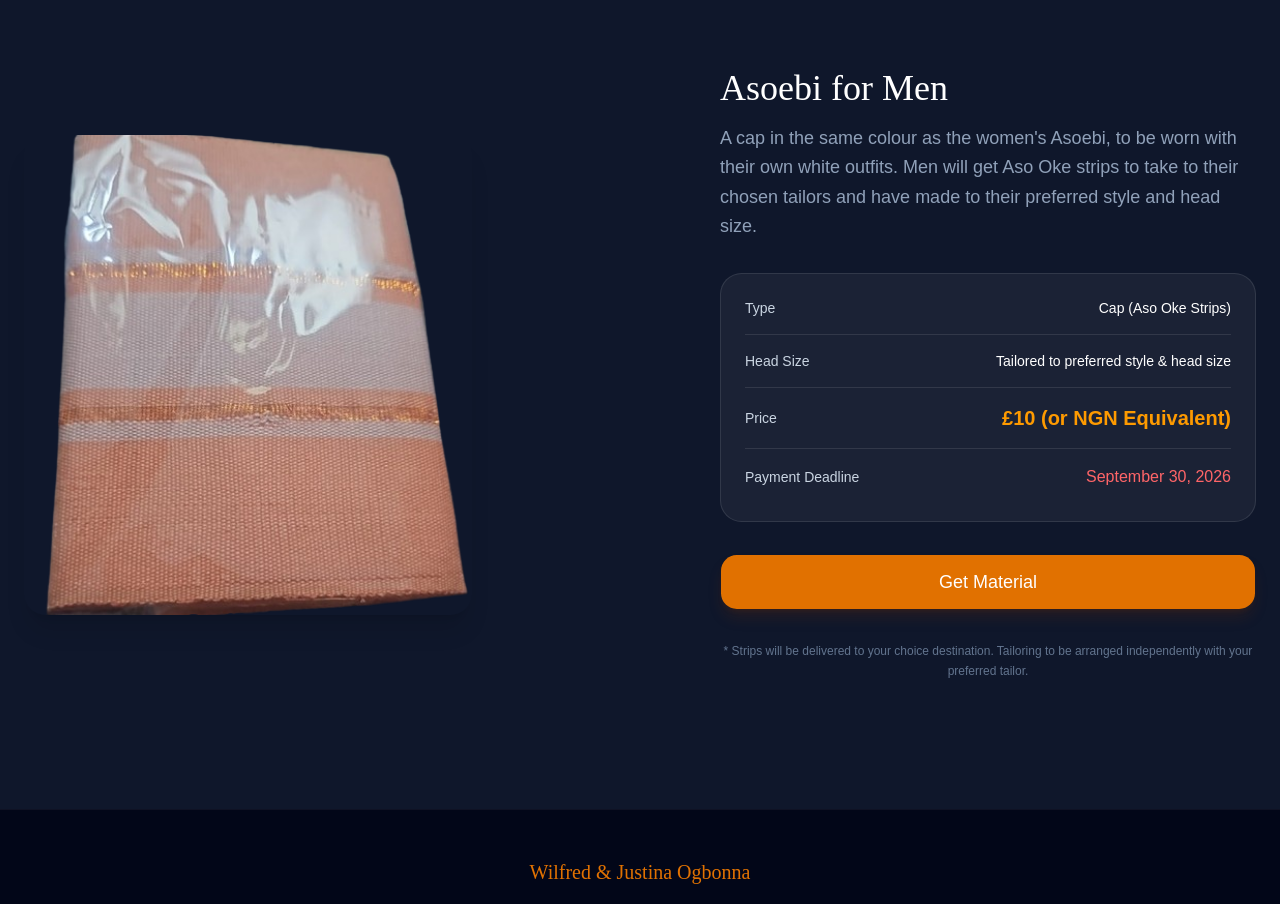
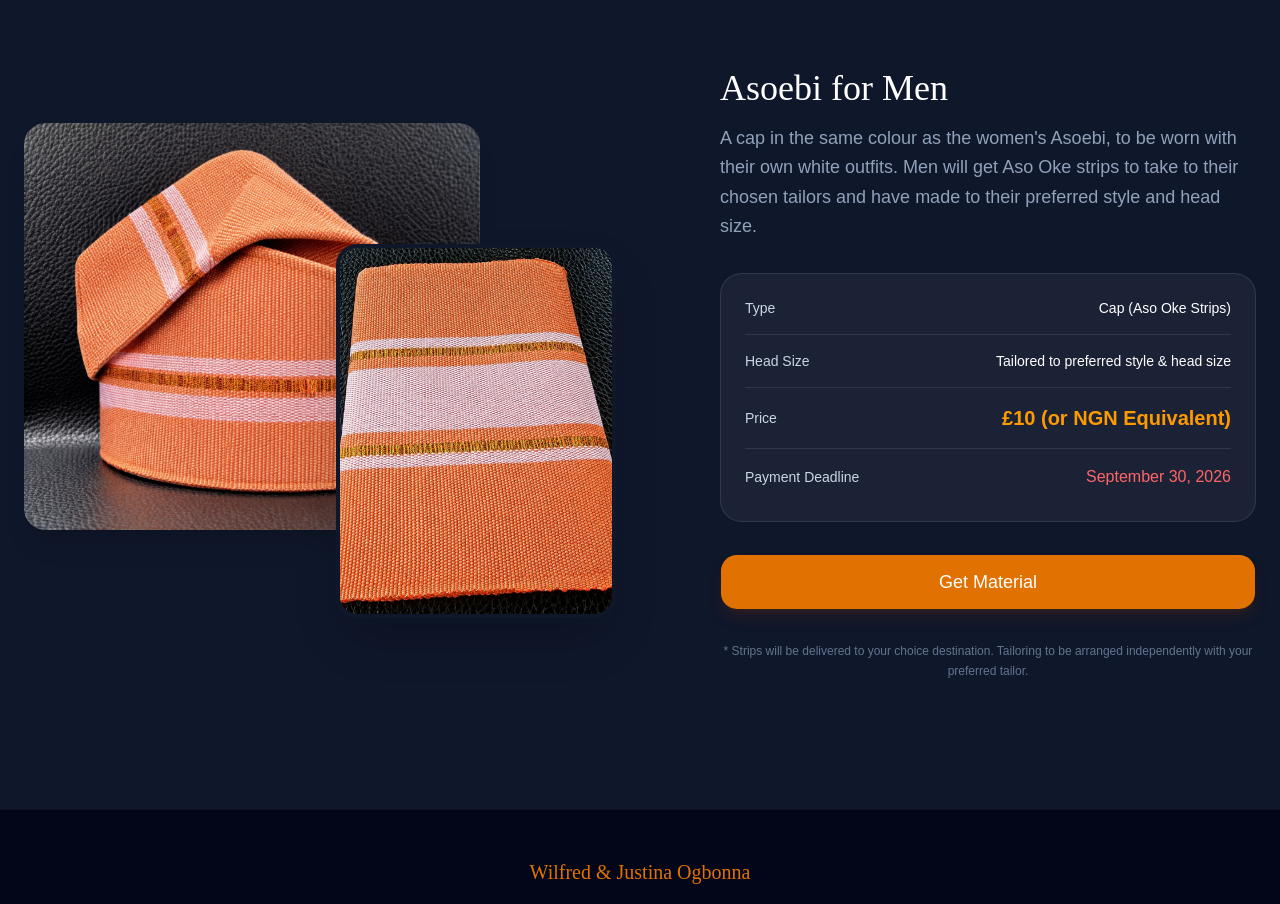
Before and after one commit to agedet/theogbonna, a React (Vite) app: page / in a window 1280 px wide. Shown: the part 6820-7724 px from the top of the page. Built offline with nearby package versions, Linux system fonts and the light colour scheme; no server answers.

Commit message:
fix: add mens cap and fabric

```diff
--- a/src/components/landingPage/ProductSection.tsx
+++ b/src/components/landingPage/ProductSection.tsx
@@ -3,7 +3,8 @@ import { useNavigate } from 'react-router-dom';
 import { Button } from '@/components/ui/button';
 import Material1 from '@/assets/material1.png';
 import Material from '@/assets/material2.png';
-import MensAsoebi from '@/assets/mens-asoebi-p.png';
+import MensAsoebi from '@/assets/Mens_Asoebi_Cap.jpeg';
+import MensAsoOke from '@/assets/Mens_Asoebi_fabric.jpeg';
 
 export default function ProductSection() {
   const navigate = useNavigate();
@@ -89,14 +90,22 @@ export default function ProductSection() {
         {/* ── Men's Asoebi ── */}
         <div className="grid grid-cols-1 items-center gap-10 sm:gap-14 lg:grid-cols-2 lg:gap-16">
           {/* Image */}
-          <div className="relative mx-auto w-full max-w-md lg:mx-0 lg:max-w-md">
+          <div className="relative mx-auto w-full max-w-md pb-16 sm:max-w-lg sm:pb-20  lg:mx-0 lg:max-w-none lg:pb-24">
             <motion.img
               initial={{ opacity: 0, x: -30 }}
               whileInView={{ opacity: 1, x: 0 }}
               viewport={{ once: true }}
               src={MensAsoebi}
               alt="Men's Asoebi Cap"
-              className="w-full rounded-xl object-cover shadow-xl sm:rounded-2xl sm:max-h-[26rem] lg:max-h-[30rem]"
+              className="relative z-10 w-[78%] max-w-full rounded-xl object-cover shadow-xl sm:rounded-2xl aspect-[4/5] sm:aspect-auto sm:max-h-[28rem] lg:max-h-[30rem]"
+            />
+            <motion.img
+              initial={{ opacity: 0, x: 30 }}
+              whileInView={{ opacity: 1, x: 0 }}
+              viewport={{ once: true }}
+              src={MensAsoOke}
+              alt="Men's Asoebi Cap"
+              className="absolute -right-1 bottom-0 z-20 w-[52%] max-w-[14rem] rounded-xl border-4 border-slate-900 object-cover shadow-2xl sm:-right-2 sm:bottom-2 sm:w-[48%] sm:max-w-[16rem] sm:rounded-2xl md:max-w-[18rem] aspect-[3/4]"
             />
           </div>
 
```
Also changed, not shown: src/assets/Mens_Asoebi_Cap.jpeg (added), src/assets/Mens_Asoebi_fabric.jpeg (added).
